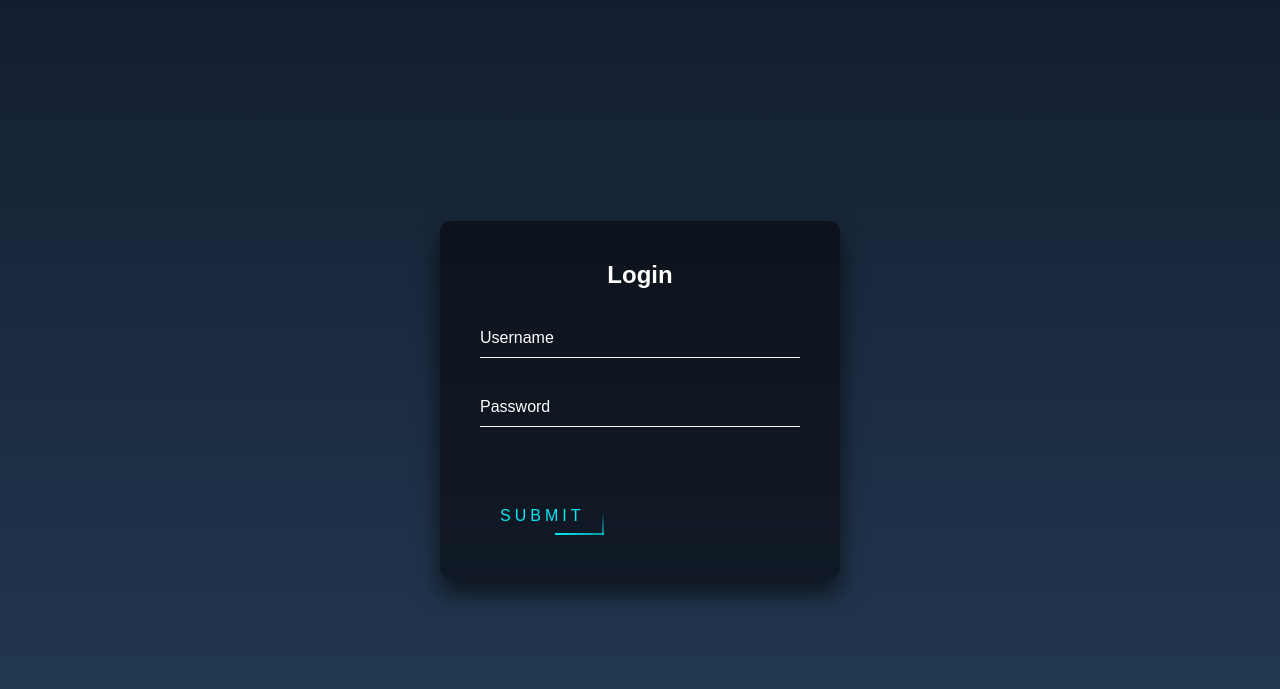
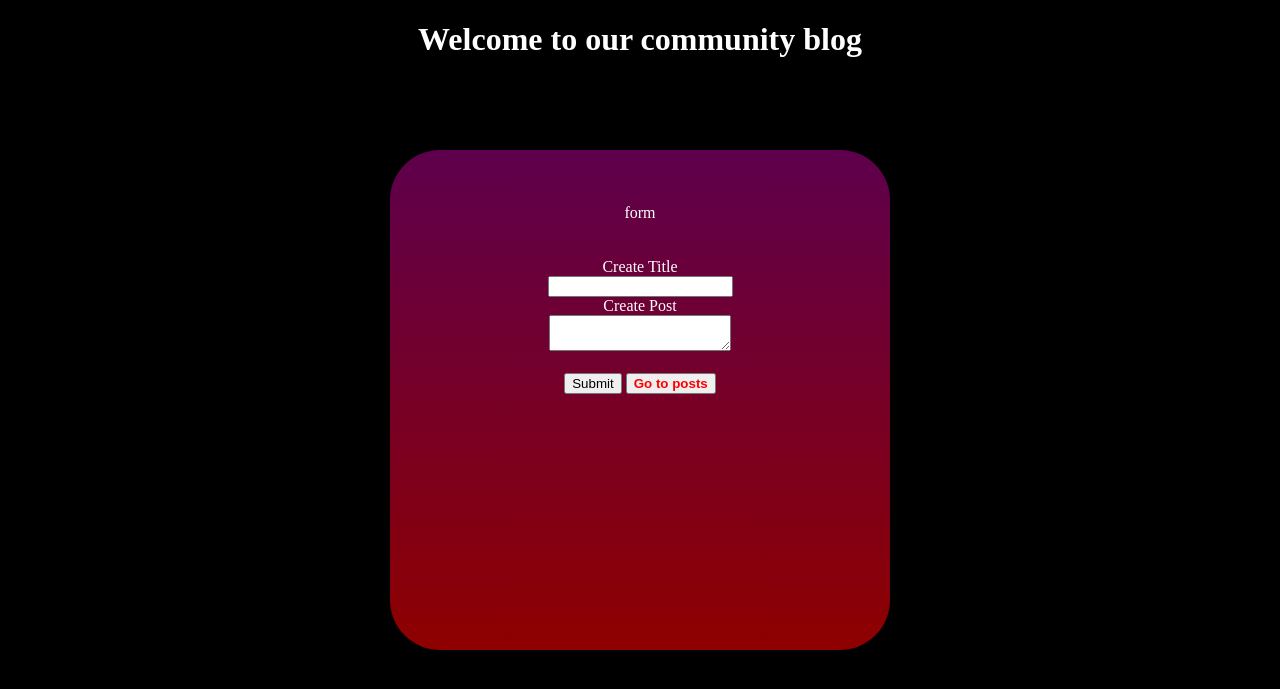
Before and after one commit to Dev4long/PythonFinal, a Django app: page / in a window 1280 px wide. Shown: the top 689 px of the page. Run offline with Django 4.2, Linux system fonts and the light colour scheme.

```diff
--- a/myproject/myproject/urls.py
+++ b/myproject/myproject/urls.py
@@ -20,6 +20,8 @@ from django.urls import path
 from . import views
 
 urlpatterns = [
-    path("", views.my_view, name="my_view"),
+    path("", views.home, name="home"),
+    path('posts/', views.posts, name='posts'),
     path('admin/', admin.site.urls),
+    path('create_post/', views.create_post, name='create_post'),
 ]
--- a/myproject/myproject/views.py
+++ b/myproject/myproject/views.py
@@ -1,11 +1,41 @@
-from django.shortcuts import render
+from django.shortcuts import render, redirect
 from django.http import HttpResponse
+from .models import Posts
+
+all_records = Posts.objects.all()
+print(all_records)
+post_list = list(all_records)
+print(post_list)
+for post in post_list:
+    print(post.title, post.content)
+# records = []
+# for record in all_records:
+#         records.append[record]
+
+def posts(request):
+    context = {
+        'message': {all_records},
+    }
+    return render(request, 'posts.html', context)
 
 
-def my_view(request):
+def home(request):
+
+    return render(request, 'blogTemplate.html')
+
+
+def create_post(request):
+    # if request.method == 'POST':
+    title = request.POST['title']
+    content = request.POST['content']
+    post = Posts(title=title, content=content)
+    post.save()
+    # return redirect('posts')
     context = {
         'message': 'This is a dynamic message!',
     }
+
     return render(request, 'blogTemplate.html', context)
 
+
 # Create your views here.
--- /dev/null
+++ b/myproject/static/home.css
@@ -0,0 +1,26 @@
+body{
+    /* background: linear-gradient(#5e004d, #000000); */
+    background:black;
+    color: white;
+}
+
+.mainContainer{
+    background: linear-gradient(#5e004d, #8f0000);
+    height: 500px;
+    width: 500px;
+    border-radius: 10%;
+    position: absolute;
+    top: 50%;
+    left: 50%;
+    transform: translate(-50%, -50%);
+    text-align: center;
+}
+
+h1{
+    text-align: center;
+}
+
+a{
+    color: white;
+    text-decoration: none;
+}
--- a/myproject/static/styles.css
+++ b/myproject/static/styles.css
@@ -7,6 +7,7 @@ html {
     font-family: sans-serif;
     background: linear-gradient(#141e30, #243b55);
   }
+
 
   .login-box {
     position: absolute;
--- a/myproject/templates/blogTemplate.html
+++ b/myproject/templates/blogTemplate.html
@@ -3,15 +3,58 @@
 <html>
 <head>
     <title>My Template</title>
-    <link rel="stylesheet" type="text/css" href="{% static 'styles.css' %}">
+    <!-- <link rel="stylesheet" type="text/css" href="{% static 'styles.css' %}"> -->
+    <link rel="stylesheet" type="text/css" href="{% static 'home.css' %}">
 </head>
 <body>
+    <h1>Welcome to our community blog</h1>
+    <div class="mainContainer">
+    <div class="post_form">
+        <br>
+        <br>
+        <br>
+        form
+        <br>
+        <br>
+        <br>
+        <form method="post" action="{% url 'create_post' %}">
+            {% csrf_token %}
+            <div class="user-box">
+              <label>Create Title</label>
+              <br>
+              <input type="text" name="title" required>
+              <br>
+              <label>Create Post</label>
+              <br>
+              <textarea name="content" required></textarea>
+            </div>
+            <br>
+            <button type="submit">
+                Submit
+            </button>
+            <button>
+                <a style="color: red; font-weight: bold" href="{% url 'posts' %}">Go to posts</a>
+            </button>
+          </form>
+    </div>
+    </div>
+</body>
+</html>
+
+<!-- {% load static %}
+<!DOCTYPE html>
+<html>
+<head>
+    <title>My Template</title>
+    <link rel="stylesheet" type="text/css" href="{% static 'styles.css' %}">
+<body>
     <div class="login-box">
-        <h2>Login</h2>
+        <h2>Whats on your mind</h2>
+        <p style="color: red; font-weight: bold;">{{ message }}</p>
         <form>
           <div class="user-box">
             <input type="text" name="" required="">
-            <label>Username</label>
+            <label>Create</label>
           </div>
           <div class="user-box">
             <input type="password" name="" required="">
@@ -27,4 +70,4 @@
         </form>
       </div>
 </body>
-</html>
+</html> -->
```
Also changed, not shown: myproject/myproject/models.py (+13 -0 lines), myproject/myproject/settings.py (+28 -2 lines), myproject/templates/posts.html (added, +37 -0 lines).
